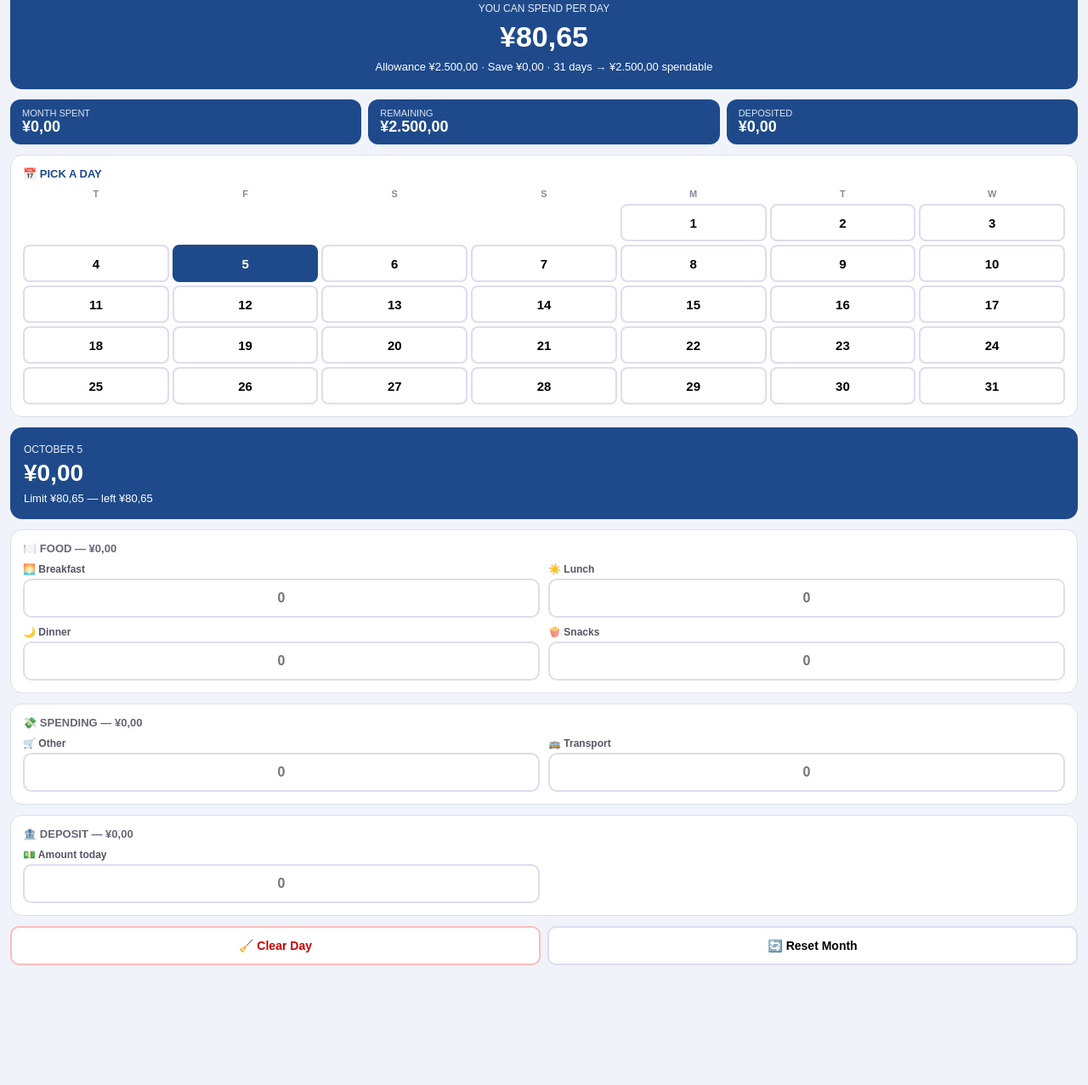
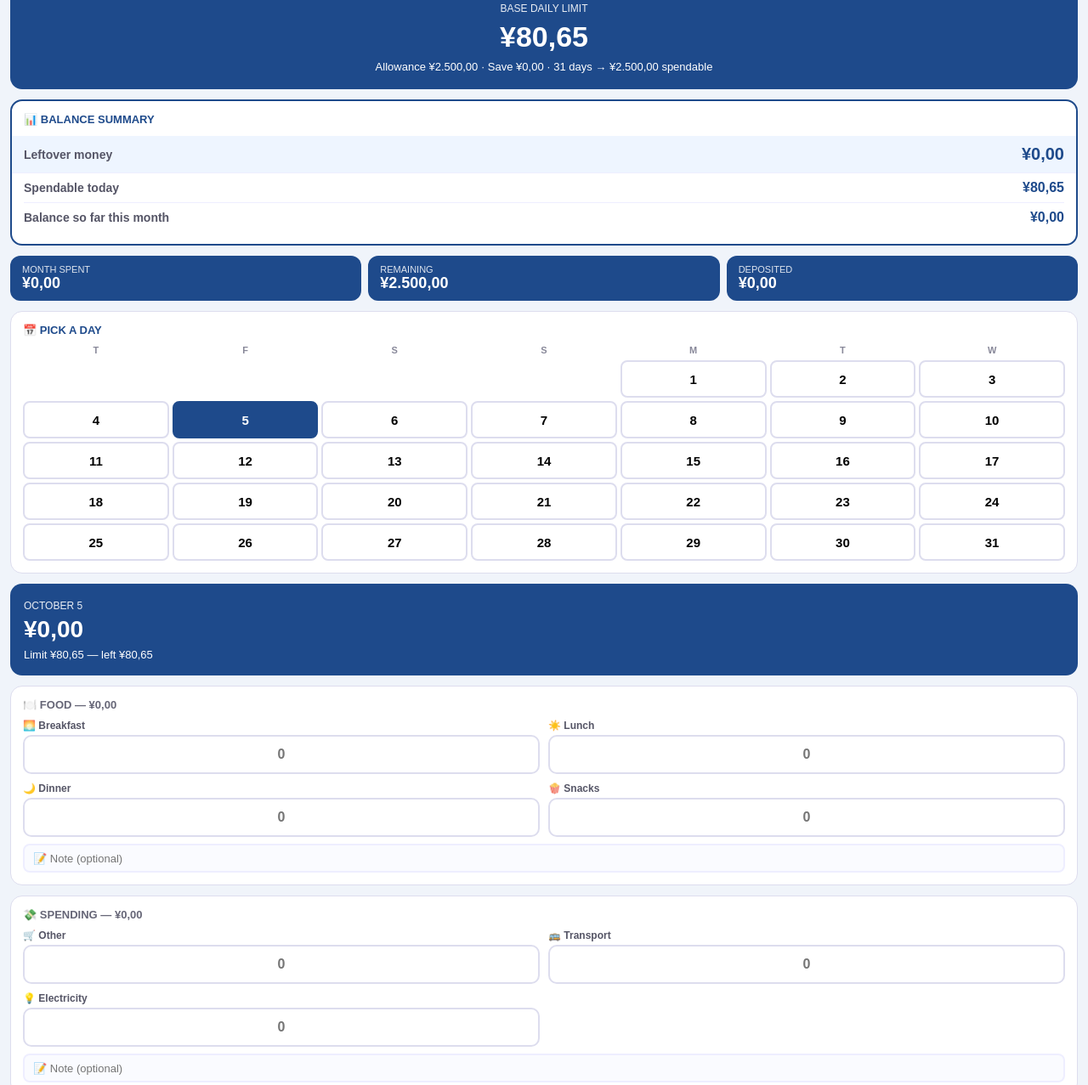
Before and after one commit to Dapooer-Bakery/ExpensesTracker, a plain HTML site: page index.html in a window 1280 px wide. Shown: the part 396-1673 px from the top of the page at 85% size. Before the commit the page ends 1544 px from the top, so only its background shows below. Drawn offline with Linux system fonts and the light colour scheme.

Commit message:
Update index.html

```diff
--- a/index.html
+++ b/index.html
@@ -21,6 +21,18 @@
   .limit small { font-size: 12px; text-transform: uppercase; opacity: .9; }
   .limit b { display: block; font-size: 34px; margin: 6px 0; }
   .limit span { font-size: 13px; }
+  .balance { background: #fff; border: 2px solid #1e4a8b; border-radius: 14px;
+    padding: 14px; margin-bottom: 12px; }
+  .balance h3 { color: #1e4a8b; margin-bottom: 12px; }
+  .brow { display: flex; justify-content: space-between; align-items: center;
+    padding: 8px 0; border-bottom: 1px solid #eef; font-size: 14px; }
+  .brow:last-child { border-bottom: none; }
+  .brow span:first-child { color: #556; font-weight: 600; }
+  .brow span:last-child { font-weight: 800; font-size: 16px; color: #1e4a8b; }
+  .brow.debt span:last-child { color: #c00; }
+  .brow.surplus span:last-child { color: #059669; }
+  .brow.today { background: #eef5ff; margin: 0 -14px; padding: 10px 14px; border-radius: 0; }
+  .brow.today span:last-child { font-size: 20px; }
   .boxes { display: flex; gap: 8px; flex-wrap: wrap; margin-bottom: 12px; }
   .box { flex: 1; min-width: 110px; background: #1e4a8b; color: #fff;
     border-radius: 12px; padding: 10px 14px; }
@@ -36,6 +48,8 @@
   .days button.on { background: #1e4a8b; color: #fff; border-color: #1e4a8b; }
   .days button.has { background: #eef5ff; border-color: #93c5fd; color: #1e4a8b; }
   .days button.on.has { background: #1e4a8b; color: #fff; }
+  .days button.over { background: #fee2e2; border-color: #fca5a5; color: #b91c1c; }
+  .days button.on.over { background: #dc2626; color: #fff; border-color: #dc2626; }
   .tot { background: #1e4a8b; color: #fff; border-radius: 14px; padding: 16px; margin-bottom: 12px; }
   .tot small { font-size: 12px; text-transform: uppercase; opacity: .9; }
   .tot b { display: block; font-size: 28px; margin: 4px 0; }
@@ -45,6 +59,10 @@
   .card h2 { font-size: 13px; text-transform: uppercase; color: #667; margin: 0 0 10px; }
   .flds { display: grid; grid-template-columns: 1fr 1fr; gap: 10px; }
   .fld input { height: 46px; font-size: 16px; font-weight: 700; text-align: center; }
+  .note { width: 100%; height: 34px; font-size: 13px; font-weight: 500;
+    border: 2px solid #eef; border-radius: 8px; padding: 0 10px; margin-top: 8px;
+    background: #fafbff; color: #334; -webkit-appearance: none; appearance: none; }
+  .note:focus { outline: none; border-color: #93c5fd; background: #fff; }
   .btns { display: flex; gap: 8px; margin-top: 10px; }
   .btns button { flex: 1; height: 46px; border-radius: 10px; border: 2px solid #dde;
     background: #fff; font-weight: 700; font-size: 14px; cursor: pointer;
@@ -82,9 +100,25 @@
 </div>
 
 <div class="limit">
-  <small>You can spend per day</small>
+  <small>Base daily limit</small>
   <b id="dailyLimit">¥0</b>
   <span id="limitSub">—</span>
+</div>
+
+<div class="balance">
+  <h3>📊 Balance Summary</h3>
+  <div class="brow today">
+    <span>Leftover money</span>
+    <span id="bCarry">¥0</span>
+  </div>
+  <div class="brow">
+    <span>Spendable today</span>
+    <span id="bToday">¥0</span>
+  </div>
+  <div class="brow" id="bMonthRow">
+    <span>Balance so far this month</span>
+    <span id="bMonth">¥0</span>
+  </div>
 </div>
 
 <div class="boxes">
@@ -113,6 +147,7 @@
     <div class="fld"><label>🌙 Dinner</label><input type="text" id="md" placeholder="0"></div>
     <div class="fld"><label>🍿 Snacks</label><input type="text" id="ms" placeholder="0"></div>
   </div>
+  <input type="text" class="note" id="noteFood" placeholder="📝 Note (optional)">
 </div>
 
 <div class="card">
@@ -120,7 +155,9 @@
   <div class="flds">
     <div class="fld"><label>🛒 Other</label><input type="text" id="mo" placeholder="0"></div>
     <div class="fld"><label>🚌 Transport</label><input type="text" id="mt" placeholder="0"></div>
+    <div class="fld"><label>💡 Electricity</label><input type="text" id="me" placeholder="0"></div>
   </div>
+  <input type="text" class="note" id="noteSpend" placeholder="📝 Note (optional)">
 </div>
 
 <div class="card">
@@ -128,6 +165,7 @@
   <div class="flds">
     <div class="fld"><label>💵 Amount today</label><input type="text" id="mp" placeholder="0"></div>
   </div>
+  <input type="text" class="note" id="noteDep" placeholder="📝 Note (optional)">
 </div>
 
 <div class="btns">
@@ -138,7 +176,8 @@
 <script>
 var MONTHS = ['January','February','March','April','May','June',
               'July','August','September','October','November','December'];
-var FIDS = {breakfast:'mb',lunch:'ml',dinner:'md',snacks:'ms',other:'mo',transport:'mt',deposit:'mp'};
+var FIDS = {breakfast:'mb',lunch:'ml',dinner:'md',snacks:'ms',other:'mo',transport:'mt',electricity:'me',deposit:'mp'};
+var NOTES = {noteFood:'foodNote', noteSpend:'spendNote', noteDep:'depNote'};
 
 var cfg = {
   allowance: 2500, savings: 0, currency: '¥',
@@ -155,19 +194,46 @@ function num(v){
   return isNaN(n) ? 0 : n;
 }
 function daysInMonth(y,m){ return new Date(y, m+1, 0).getDate(); }
-function monthKey(){ return 'expV15_' + cfg.year + '-' + (cfg.month+1); }
+function monthKey(){ return 'expV23_' + cfg.year + '-' + (cfg.month+1); }
 function load(){ try { return JSON.parse(localStorage.getItem(monthKey())) || {}; } catch(e){ return {}; } }
 function save(d){ try { localStorage.setItem(monthKey(), JSON.stringify(d)); } catch(e){} }
 function sym(){ return cfg.currency; }
 function fmt(v){
-  var s = num(v).toFixed(2).split('.');
+  var n = num(v);
+  var sign = n < 0 ? '-' : '';
+  var abs = Math.abs(n);
+  var s = abs.toFixed(2).split('.');
   s[0] = s[0].replace(/\B(?=(\d{3})+(?!\d))/g, '.');
-  return sym() + s[0] + ',' + s[1];
+  return sign + sym() + s[0] + ',' + s[1];
 }
 function dailyLimit(){
   var spend = cfg.allowance - cfg.savings;
   var d = daysInMonth(cfg.year, cfg.month);
   return d > 0 ? spend / d : 0;
+}
+function daySpent(rec){
+  return num(rec.breakfast)+num(rec.lunch)+num(rec.dinner)+num(rec.snacks)
+       + num(rec.other)+num(rec.transport)+num(rec.electricity);
+}
+function lastActiveDay(){
+  var d = load();
+  var dim = daysInMonth(cfg.year, cfg.month);
+  var last = 0;
+  for (var i = 1; i <= dim; i++) {
+    var r = d[i] || {};
+    if (daySpent(r) > 0 || num(r.deposit) > 0) last = i;
+  }
+  return last;
+}
+function runningCarry(){
+  var d = load();
+  var limit = dailyLimit();
+  var last = lastActiveDay();
+  var carry = 0;
+  for (var i = 1; i <= last; i++) {
+    carry += limit - daySpent(d[i] || {});
+  }
+  return carry;
 }
 
 function buildMonthYear(){
@@ -206,13 +272,14 @@ function buildDayPicker(){
 
   var dim = daysInMonth(cfg.year, cfg.month);
   var d = load();
+  var limit = dailyLimit();
   var html = '';
   for (var b = 0; b < first; b++) html += '<button type="button" class="empty" tabindex="-1"></button>';
   for (var day = 1; day <= dim; day++) {
-    var rec = d[day] || {};
-    var tot = num(rec.breakfast)+num(rec.lunch)+num(rec.dinner)+num(rec.snacks)
-            + num(rec.other)+num(rec.transport);
-    var cls = (day===curDay?'on ':'') + (tot>0?'has':'');
+    var spent = daySpent(d[day] || {});
+    var hasData = spent > 0;
+    var isOver = hasData && spent > limit;
+    var cls = (day===curDay?'on ':'') + (hasData?'has ':'') + (isOver?'over':'');
     html += '<button type="button" class="'+cls.trim()+'" data-day="'+day+'">'+day+'</button>';
   }
   $('dayPicker').innerHTML = html;
@@ -225,38 +292,54 @@ function fillInputs(){
     var el = $(FIDS[f]);
     if (el) el.value = day[f] || '';
   });
+  Object.keys(NOTES).forEach(function(nid){
+    var el = $(nid);
+    if (el) el.value = day[NOTES[nid]] || '';
+  });
 }
 
 function updateAll(){
   var d = load();
   var day = d[curDay] || {};
   var food  = num(day.breakfast)+num(day.lunch)+num(day.dinner)+num(day.snacks);
-  var spend = num(day.other)+num(day.transport);
+  var spend = num(day.other)+num(day.transport)+num(day.electricity);
   var dep   = num(day.deposit);
   var total = food + spend;
-  var limit = dailyLimit();
+  var baseLimit = dailyLimit();
 
+  /* BOTTOM blue card */
   $('dayLabel').textContent = MONTHS[cfg.month] + ' ' + curDay;
   $('dayTotal').textContent = fmt(total);
-  $('dayLimit').textContent = 'Limit ' + fmt(limit) + ' — ' +
-    (total > limit ? 'over ' + fmt(total-limit) : 'left ' + fmt(limit-total));
+  $('dayLimit').textContent = 'Limit ' + fmt(baseLimit) + ' — ' +
+    (total > baseLimit ? 'over ' + fmt(total - baseLimit) : 'left ' + fmt(baseLimit - total));
 
+  /* TOP Balance Summary */
+  var carry = runningCarry();
+  $('bCarry').textContent = fmt(carry);
+  $('bCarry').parentElement.className = 'brow today ' + (carry < 0 ? 'debt' : (carry > 0 ? 'surplus' : ''));
+  var todayAvail = baseLimit + carry;
+  $('bToday').textContent = fmt(todayAvail);
+  $('bMonth').textContent = fmt(carry);
+  $('bMonthRow').className = 'brow ' + (carry < 0 ? 'debt' : (carry > 0 ? 'surplus' : ''));
+
+  /* card titles */
   $('foodTitle').textContent  = '🍽️ Food — ' + fmt(food);
   $('spendTitle').textContent = '💸 Spending — ' + fmt(spend);
   $('depTitle').textContent   = '🏦 Deposit — ' + fmt(dep);
 
+  /* month summary boxes */
   var mSpent = 0, mDep = 0;
   var dim = daysInMonth(cfg.year, cfg.month);
   for (var i = 1; i <= dim; i++) {
     var r = d[i] || {};
-    mSpent += num(r.breakfast)+num(r.lunch)+num(r.dinner)+num(r.snacks)+num(r.other)+num(r.transport);
+    mSpent += daySpent(r);
     mDep   += num(r.deposit);
   }
   $('mSpent').textContent = fmt(mSpent);
   $('mLeft').textContent  = fmt(cfg.allowance - mSpent);
   $('mDep').textContent   = fmt(mDep);
 
-  $('dailyLimit').textContent = fmt(limit);
+  $('dailyLimit').textContent = fmt(baseLimit);
   $('limitSub').textContent = 'Allowance ' + fmt(cfg.allowance) + ' · Save ' +
     fmt(cfg.savings) + ' · ' + dim + ' days → ' + fmt(cfg.allowance - cfg.savings) + ' spendable';
 }
@@ -276,6 +359,18 @@ function attachInputs(){
     el.oninput  = handler;
     el.onchange = handler;
   });
+  Object.keys(NOTES).forEach(function(nid){
+    var el = $(nid);
+    if (!el) return;
+    var handler = function(){
+      var d = load();
+      if (!d[curDay]) d[curDay] = {};
+      d[curDay][NOTES[nid]] = this.value;
+      save(d);
+    };
+    el.oninput  = handler;
+    el.onchange = handler;
+  });
 }
 
 function bindCfg(){
@@ -283,8 +378,8 @@ function bindCfg(){
   $('savings').value = cfg.savings;
   $('currency').value = cfg.currency;
 
-  $('allowance').oninput = function(){ cfg.allowance = num(this.value); updateAll(); };
-  $('savings').oninput   = function(){ cfg.savings   = num(this.value); updateAll(); };
+  $('allowance').oninput = function(){ cfg.allowance = num(this.value); buildDayPicker(); updateAll(); };
+  $('savings').oninput   = function(){ cfg.savings   = num(this.value); buildDayPicker(); updateAll(); };
 
   var curSel = $('currency');
   var applyCurrency = function(){
```
